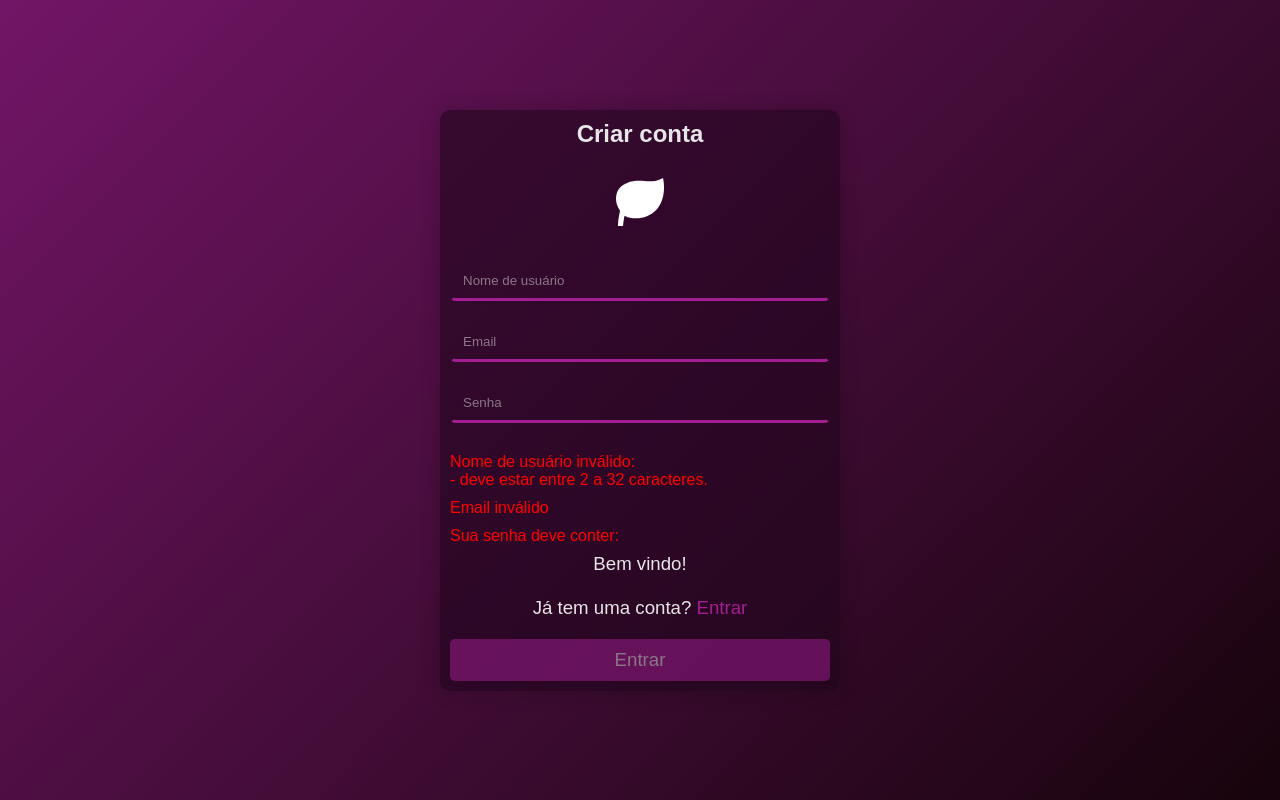
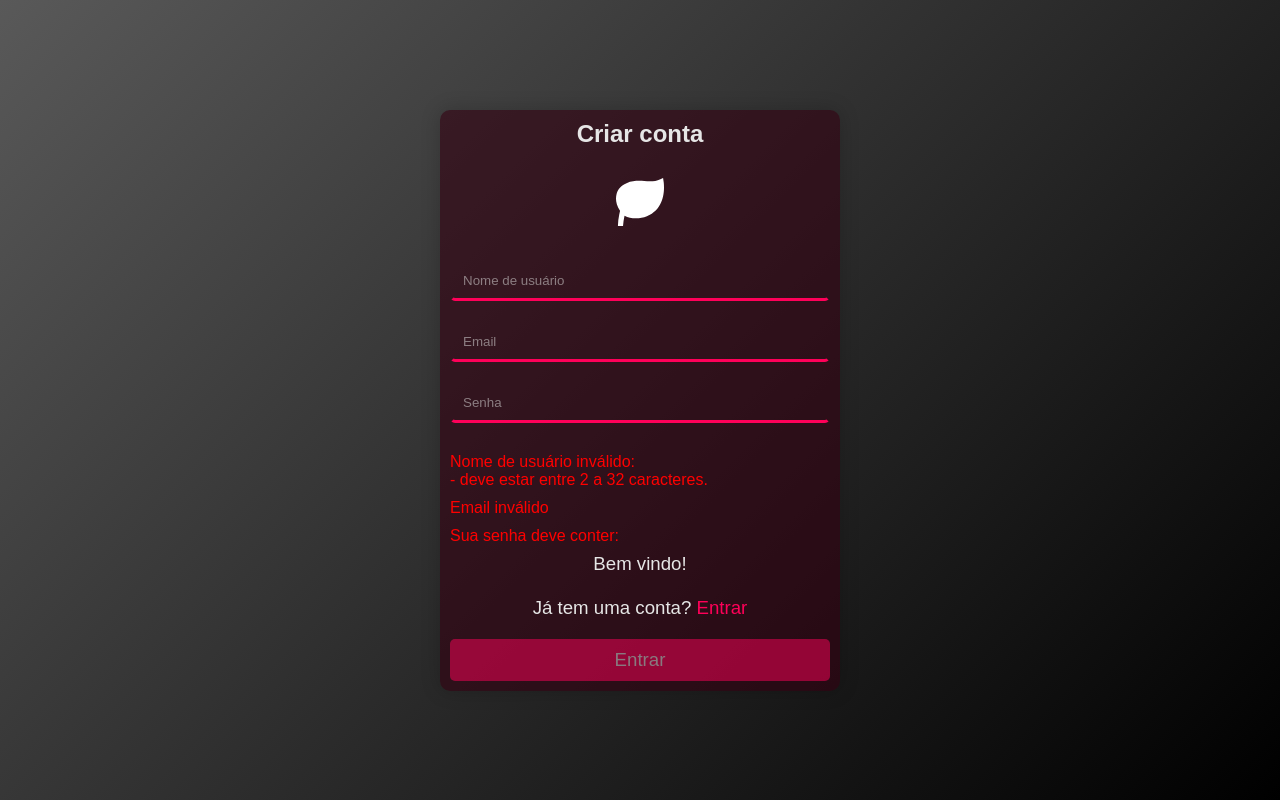
Before and after one commit to Lobooooooo14/Arroz-Chat, a React (Vite) app: page /signup in a window 1280 px wide. Built offline with nearby package versions, Linux system fonts and the light colour scheme.

Commit message:
feat: colors improviments

```diff
--- a/src/components/Chat/Footer/styles.ts
+++ b/src/components/Chat/Footer/styles.ts
@@ -7,12 +7,14 @@ export const Content = styled.div`
     grid-area: footer;
     width: 100%;
     height: 100%;
-    background-color: ${props => props.theme.colors.primary};
+    background-color: transparent;
     padding: 5px 10px;
     display: flex;
     align-items: center;
     justify-content: space-between;
     gap: 10px;
+    box-shadow: 0 0 20px 0 ${props => transparentize(0.6, props.theme.colors.shadow)};
+    z-index: 1;
 `
 
 export const Input = styled.input`
@@ -21,7 +23,7 @@ export const Input = styled.input`
     border-radius: 50px;
     padding: 10px;
     color: ${props => props.theme.colors.textColor};
-    background-color: ${props => shade(0.5, props.theme.colors.secondary)};
+    background-color: ${props => transparentize(0.6, props.theme.colors.shadow)};
 
     &::placeholder {
         color: ${props => transparentize(0.6, props.theme.colors.textColor)};
@@ -34,11 +36,11 @@ export const SendBtn = styled.div`
     height: 100%;
     max-height: 40px;
     border-radius: 50px;
-    background-color: ${props => props.theme.colors.secondary};
+    background-color: ${props => shade(0.5, props.theme.colors.secondary)};
     transition: all 300ms ease;
 
     &:active {
-        background-color: ${props => shade(0.2, props.theme.colors.secondary)};
+        background-color: ${props => shade(0.2, props.theme.colors.primary)};
     }
 `
 
--- a/src/components/Chat/Header/styles.ts
+++ b/src/components/Chat/Header/styles.ts
@@ -7,11 +7,13 @@ export const Content = styled.div`
     grid-area: header;
     width: 100%;
     height: 100%;
-    background-color: ${props => props.theme.colors.primary};
+    background-color: transparent;
     padding: 10px;
     display: flex;
     justify-content: space-between;
     align-items: center;
+    box-shadow: 0 0 20px 0 ${props => transparentize(0.6, props.theme.colors.shadow)};
+    z-index: 1;
 `
 
 export const AppName = styled.h2`
--- a/src/components/Chat/Message/index.tsx
+++ b/src/components/Chat/Message/index.tsx
@@ -7,25 +7,13 @@ interface Props {
     text: string
     uid: string
     username: string
-    createdAt: {
-        seconds: number,
-        nanoseconds: number
-    }
 }
 
-const Message: React.FC<Props> = ({ text, uid, username, createdAt }) => {
-
-    let hour: number = new Date(createdAt.seconds).getHours()
-    let minute: number = new Date(createdAt.seconds).getMinutes()
-
-    let h: string = (hour < 10) ? '0' + hour : hour.toString()
-    let m: string = (minute < 10) ? '0' + minute : minute.toString()
-
-    const time = h + ':' + m
+const Message: React.FC<Props> = ({ text, uid, username }) => {
 
     return (
         <Content $sent={uid === auth.currentUser?.uid}>
-            <Info>{username} - {time}</Info>
+            <Info>{username}</Info>
             <Text>{text}</Text>
         </Content>
     )
--- a/src/components/Chat/Message/styles.ts
+++ b/src/components/Chat/Message/styles.ts
@@ -1,3 +1,4 @@
+import { shade } from "polished";
 import styled from "styled-components"
 
 
@@ -5,14 +6,15 @@ export const Content = styled.div<{ $sent?: boolean; }>`
     max-width: 70%;
     width: fit-content;
     min-width: fit-content;
-    background-color: ${props => props.theme.colors.primary};
+    background-color: transparent;
     border-radius: 0 10px 10px 10px;
     padding: 10px;
     margin: 10px 0;
+    background-image: linear-gradient(315deg, ${props => shade(0.7, props.theme.colors.bubbleColor)}, ${props => shade(0.8, props.theme.colors.bubbleColor)});
     ${props => props.$sent && `
         border-radius: 10px 0 10px 10px;
         margin-left: auto;
-        background-color: ${props.theme.colors.secondary};
+        background-image: linear-gradient(45deg, ${shade(0.4, props.theme.colors.bubbleColor)}, ${shade(0.5, props.theme.colors.bubbleColor)});
     `}
 `
 
@@ -25,4 +27,6 @@ export const Info = styled.div`
 export const Text = styled.div`
     width: 100%;
     color: ${props => props.theme.colors.textColor};
+    word-break: break-word;
+    user-select: text;
 `
--- a/src/components/Chat/Messages/index.tsx
+++ b/src/components/Chat/Messages/index.tsx
@@ -15,7 +15,7 @@ const Messages: React.FC = () => {
     return (
         <Content>
             {messages && messages?.reverse().map((message) => (
-                <Message key={message.id} text={message.text} uid={message.uid} username={message.username} createdAt={message.createdAt}/>
+                <Message key={message.id} text={message.text} uid={message.uid} username={message.username}/>
             ))}
         </Content>
     )
--- a/src/components/Chat/Messages/styles.ts
+++ b/src/components/Chat/Messages/styles.ts
@@ -1,3 +1,4 @@
+import { shade } from "polished"
 import styled from "styled-components"
 
 
@@ -5,7 +6,8 @@ export const Content = styled.div`
     grid-area: messages;
     width: 100%;
     height: 100%;
-    background-color: ${props => props.theme.colors.background};
+    background-color: transparent;
     padding: 0 10px;
     overflow-y: auto;
+    background-image: linear-gradient(45deg, ${props => props.theme.colors.secondaryGradient}, ${props => shade(0.7, props.theme.colors.primaryGradient)});
 `
--- a/src/components/Chat/styles.ts
+++ b/src/components/Chat/styles.ts
@@ -1,3 +1,4 @@
+import { shade } from "polished"
 import styled from "styled-components"
 
 
@@ -10,4 +11,5 @@ export const Content = styled.div`
         "header" 50px
         "messages" 1fr
         "footer" 50px;
+    background-image: linear-gradient(45deg, ${props => shade(0.8, props.theme.colors.secondaryScreenGradient)}, ${props => shade(0.4, props.theme.colors.primaryScreenGradient)});
 `
--- a/src/screens/ChatRoom/styles.ts
+++ b/src/screens/ChatRoom/styles.ts
@@ -1,5 +1,5 @@
+import { shade } from "polished"
 import styled from "styled-components"
-import { shade } from "polished"
 
 
 export const Content = styled.div`
@@ -7,5 +7,5 @@ export const Content = styled.div`
     height: 100%;
     display: flex;
     justify-content: center;
-    background-color: ${props => shade(0.2, props.theme.colors.background)};
+    background-image: linear-gradient(45deg, ${props => props.theme.colors.secondaryScreenGradient}, ${props => shade(0.8, props.theme.colors.primaryScreenGradient)});
 `
--- a/src/styles/styled.d.ts
+++ b/src/styles/styled.d.ts
@@ -6,6 +6,8 @@ declare module "styled-components" {
         colors: {
             primary: string
             secondary: string
+            primaryScreenGradient: string
+            secondaryScreenGradient: string
             primaryGradient: string
             secondaryGradient: string
             headingColor: string
@@ -16,6 +18,7 @@ declare module "styled-components" {
             error: string
             warn: string
             success: string
+            bubbleColor: string
         }
     }
 }
--- a/src/styles/themes/dark.ts
+++ b/src/styles/themes/dark.ts
@@ -1,10 +1,13 @@
 export default {
     name: "dark",
     colors: {
-        primary: "#a31e92",
-        secondary: "#e22aca",
-        primaryGradient: "#a31e92",
-        secondaryGradient: "#ea2c7e",
+        primary: "#ff0059",
+        secondary: "#9e00ff",
+        primaryScreenGradient: "#fa00ff",
+        secondaryScreenGradient: "black",
+        primaryGradient: "gray",
+        secondaryGradient: "black",
+        bubbleColor: "gray",
         headingColor: "white",
         textColor: "rgb(230, 230, 230)",
         background: "#1a1a1a",
```
